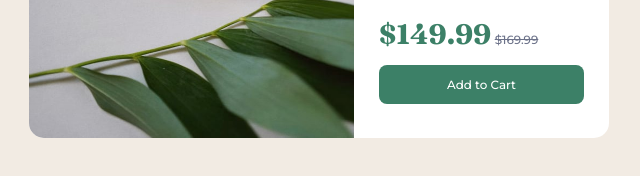
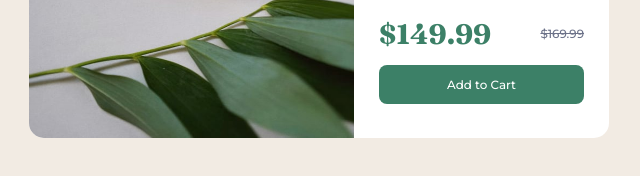
Before and after one commit to tinalr/product-preview-card-component-main, a website: page index.html in a window 1280 px wide. Shown: the part 484-660 px from the top of the page, 321-961 px from the left. Drawn offline with Linux system fonts and the light colour scheme.

Commit message:
flexbox formatting

```diff
--- a/index.html
+++ b/index.html
@@ -33,7 +33,7 @@
         Perfumer-Creator for the House of CHANEL.
       </p>
 
-      <p>
+      <p class="product-price">
         <span class="discount-price">$149.99</span>
         <span class="initial-price">$169.99</span>
       </p>
--- a/styles.scss
+++ b/styles.scss
@@ -54,6 +54,13 @@ picture {
   line-height: 1.5rem;
   color: $dark-grayish-blue;
   margin-bottom: 20px;
+}
+
+.product-price {
+  display: flex;
+  flex-direction: row;
+  align-items: center;
+  gap: 25px;
 }
 
 .discount-price {
```
Also changed, not shown: styles.css, 1 other file.
